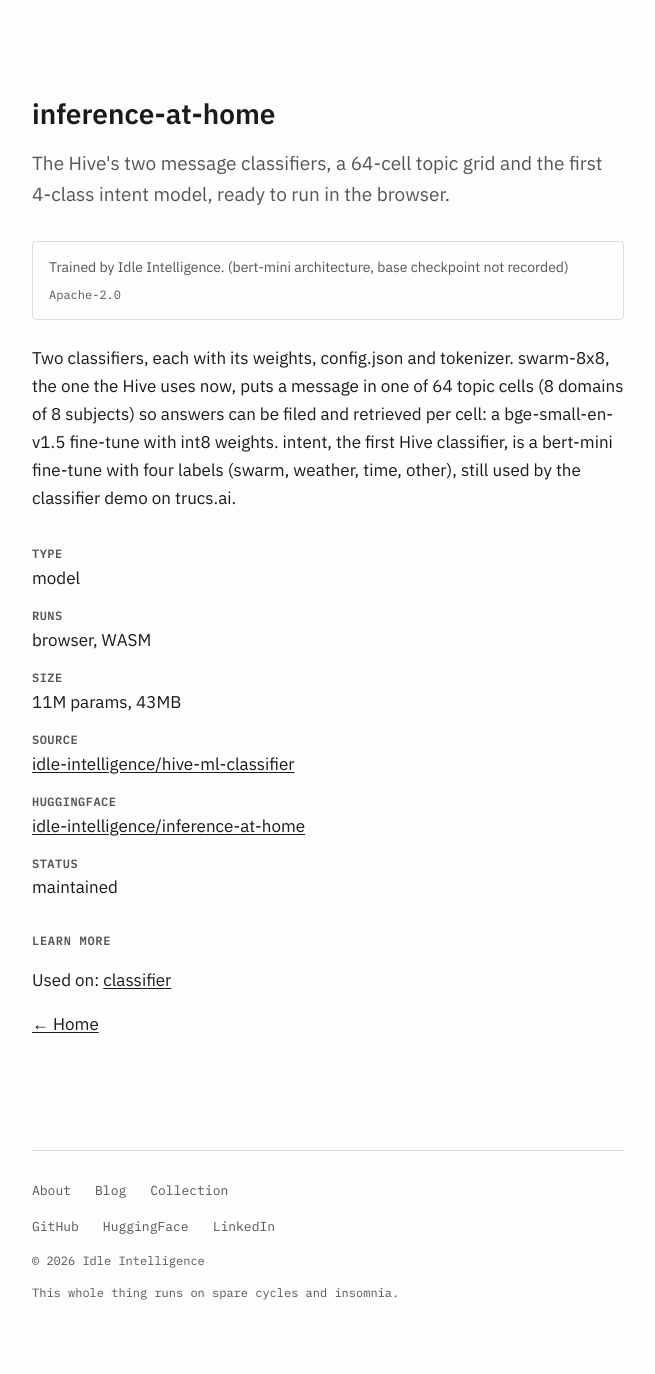
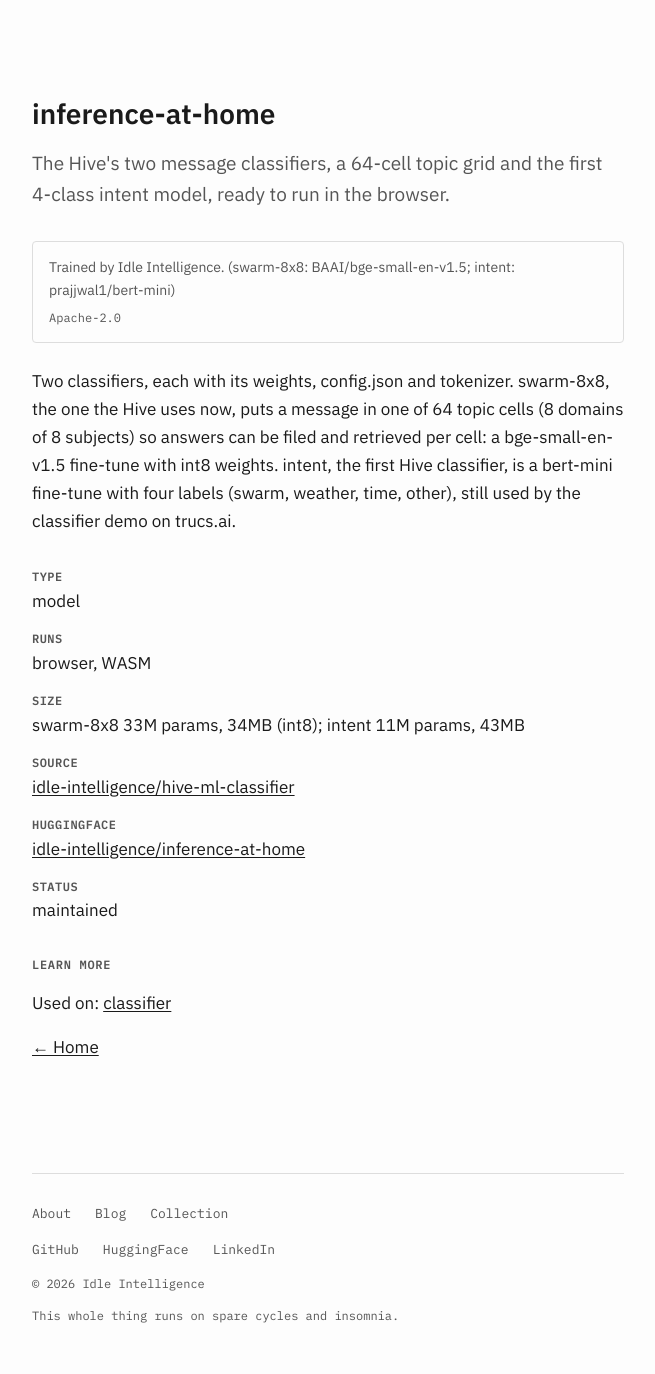
Before and after one commit to idle-intelligence/site, a Jekyll site: the page built from _collection/inference-at-home.md, in a window 1280 px wide. Shown: the whole page, without its empty margins (312-967 px from the left). Built offline with Jekyll 4.4.1, drawn with Linux system fonts in a browser that asks for light colours; before the commit the page ends 1351 px from its top, so only the background shows below that.

Commit message:
Cards: inference-at-home base models and sizes for both classifiers

```diff
--- a/_collection/inference-at-home.md
+++ b/_collection/inference-at-home.md
@@ -13,12 +13,12 @@ used_on:
 original_model: ""
 original_author: ""
 contribution: Trained by Idle Intelligence.
-base_note: bert-mini architecture, base checkpoint not recorded
+base_note: "swarm-8x8: BAAI/bge-small-en-v1.5; intent: prajjwal1/bert-mini"
 dataset: ""
 perf_highlight: ""
 what_is: The Hive's two message classifiers, a 64-cell topic grid and the first 4-class intent model, ready to run in the browser.
 runs: browser, WASM
-model_size: 11M params, 43MB
+model_size: "swarm-8x8 33M params, 34MB (int8); intent 11M params, 43MB"
 license: Apache-2.0
 status: maintained
 blurb: >-
```
